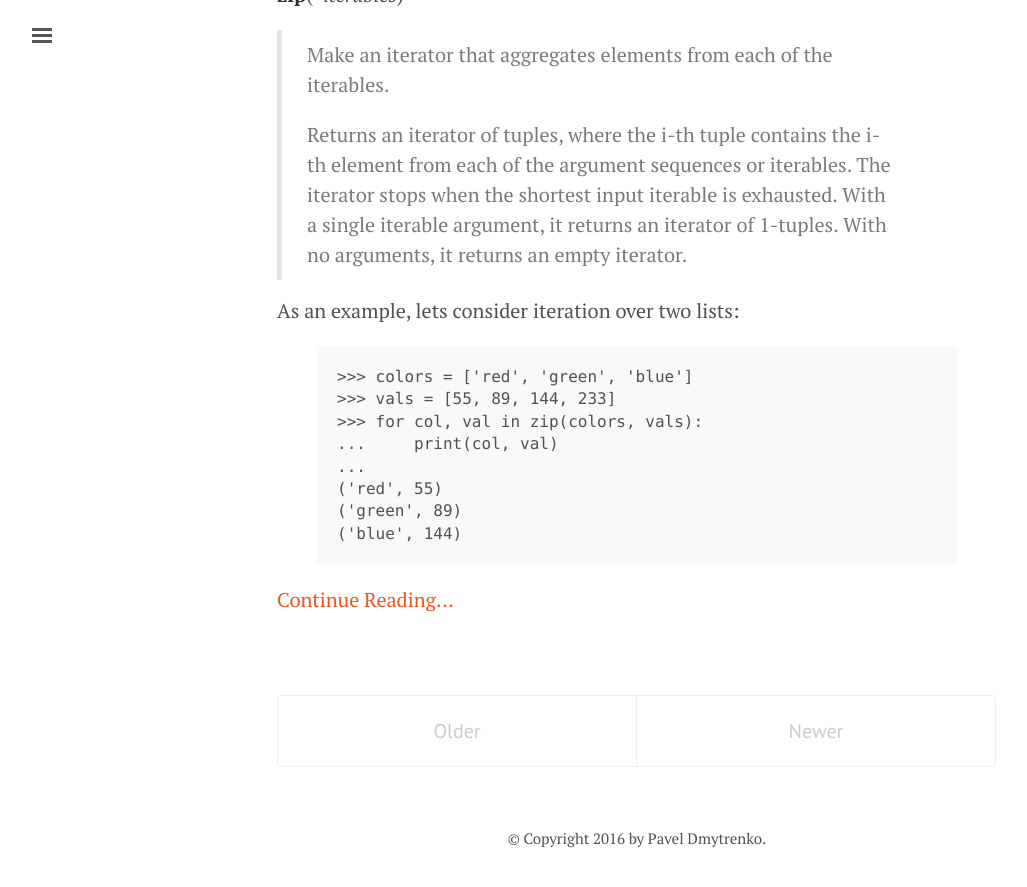
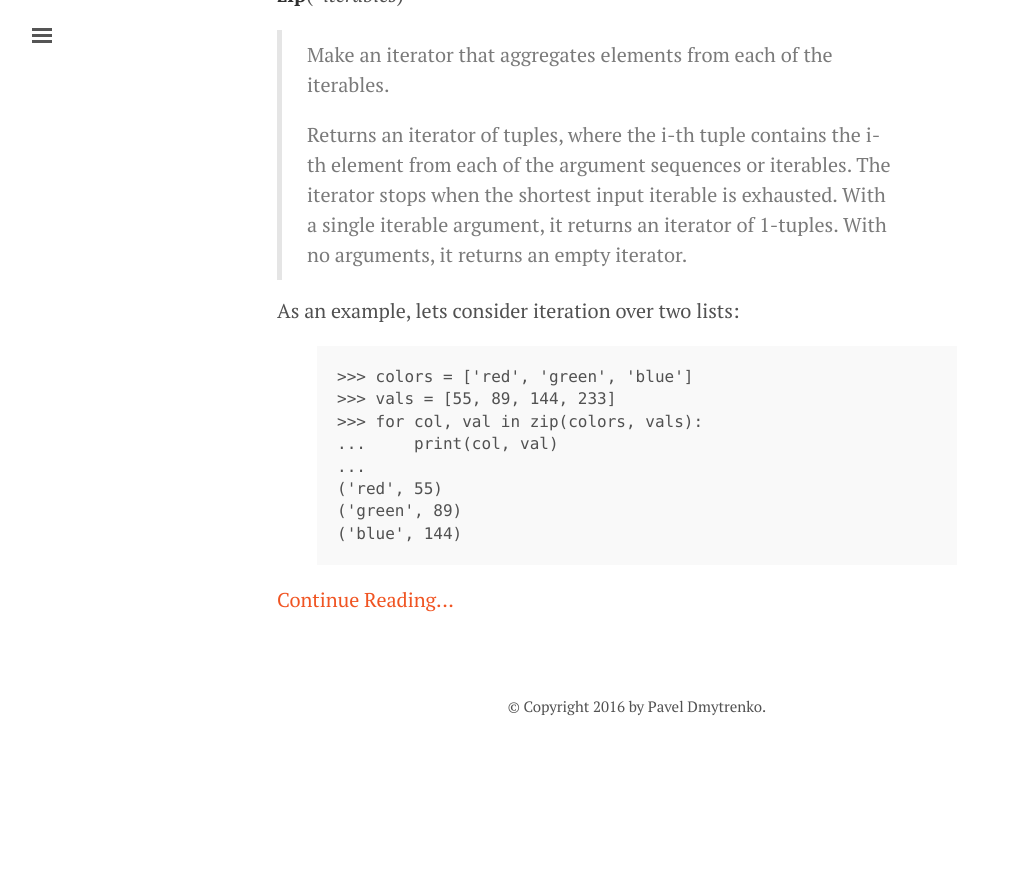
Before and after one commit to pavdmyt/pavdmyt.github.io, a Jekyll site: the page built from index.html, in a window 1280 px wide and 900 px high, scrolled down 1916 px. Shown: the top 887 px of the window, without its empty margins (3-1030 px from the left). Built offline with Jekyll 4.4.1, drawn with Linux system fonts in a browser that asks for light colours; the list of posts is cut into pages by our own code; after the commit the page ends 2684 px from its top, so only the background shows below that.

Commit message:
Pagination switched off.

```diff
--- a/_config.yml
+++ b/_config.yml
@@ -7,7 +7,7 @@ title:               Stochastic Stuff
 tagline:             ''
 url:                 http://pavdmyt.com/
 description:         'A place for Python, Math and maybe Science Fiction.'
-paginate:            3
+paginate:            10
 
 # About/contact
 author:
--- a/index.html
+++ b/index.html
@@ -34,7 +34,7 @@ title: Home
 </div>
 
 <!-- Pagination -->
-<div class="pagination">
+<!-- <div class="pagination">
   {% if paginator.next_page %}
     <a class="pagination-item older" href="{{ site.baseurl }}/page{{paginator.next_page}}">Older</a>
   {% else %}
@@ -49,4 +49,4 @@ title: Home
   {% else %}
     <span class="pagination-item newer">Newer</span>
   {% endif %}
-</div>
+</div> -->
```
